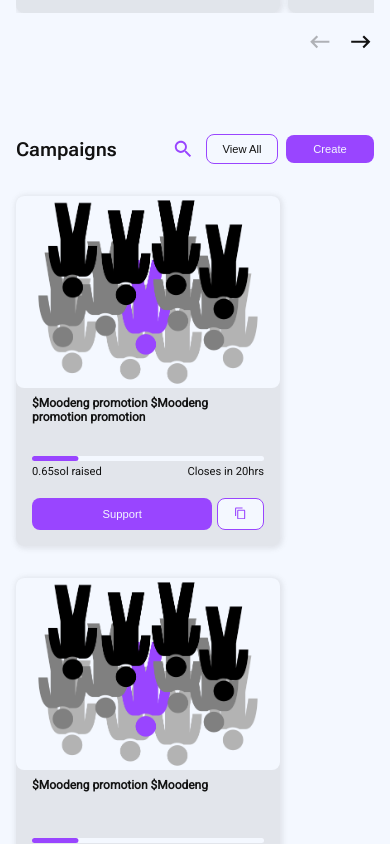
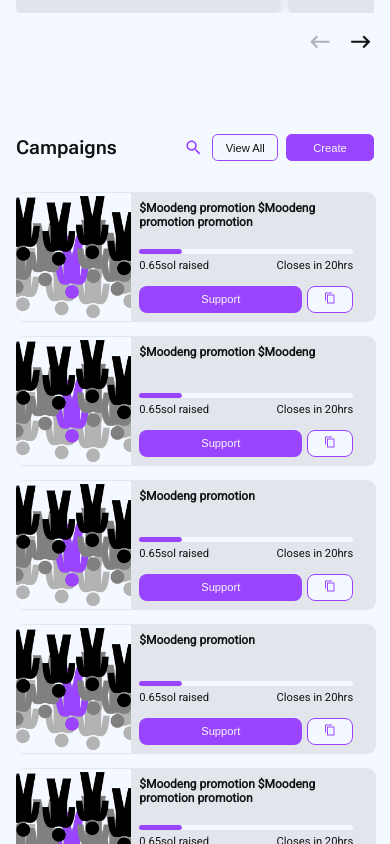
Before and after one commit to Gboly/fundmesol, a Next.js app: page / in a window 390 px wide. Shown: the part 1020-1864 px from the top of the page. Built offline with nearby package versions, Linux system fonts and the light colour scheme.

Commit message:
fix: Redesign card in campaigns at 560px

```diff
--- a/src/sections/home/campaigns/campaigns.css
+++ b/src/sections/home/campaigns/campaigns.css
@@ -34,11 +34,12 @@
     padding: .5rem 0;
     width: 5.5rem;
     border-radius: .5rem;
-    border: none;
     background-color: var(--primary-color);
     color: var(--light);
     font-size: var(--p3);
     cursor: pointer;
+    border: 1px solid var(--primary-color);
+
 }
 .campaigns > div:first-of-type > div > button:hover {
     opacity: .85;
@@ -47,7 +48,6 @@
     background-color: var(--bg-color);
     /* color: var(--primary-color); */
     color: var(--color);
-    border: 1px solid var(--primary-color);
     width: 4.5rem;
 }
 .campaigns > div:first-of-type > div > button:first-of-type:hover {
@@ -63,5 +63,64 @@
     margin-top: 1rem;
 }
 .campaigns .campaign-card {
-    margin-bottom: 1.5rem;
+    margin-bottom: 1.2rem;
 }
+
+@media screen and (max-width: 1024px) {
+    .campaigns > div:last-of-type {
+        justify-content: space-between;
+    }
+    .campaigns .campaign-card {
+        width: calc((100% / 3) - (1rem / 3));
+        min-width: calc((100% / 3) - (1rem / 3));
+    }
+}
+@media screen and (max-width: 850px) {
+    .campaigns .campaign-card {
+        width: calc(50% - .25rem);
+        min-width: calc(50% - .25rem);
+    }
+}
+@media screen and (max-width: 560px) {
+    .campaigns > div:first-of-type > div > i {
+        font-size: 1.2rem;
+        margin-right: 0.1rem;
+    }
+    .campaigns > div:first-of-type > div > button {
+        padding: .4rem 0;
+        border-radius: .35rem;
+    }
+    .campaigns > div:first-of-type > div > button:first-of-type {
+        width: 4.1rem;
+    }
+    .campaigns .campaign-card {
+        width: 100%;
+        min-width: 100%;
+        height: 8rem;
+        flex-flow: row nowrap;
+        margin-bottom: .5rem;
+        box-shadow: 1px 0 1px 1px var(--faded);
+    }
+    .campaigns .campaign-card img {
+        width: 7.2rem;
+        height: inherit;
+        border-radius: .5rem 0 0 .5rem;
+    }
+    .campaigns .campaign-card > div {
+        padding: .5rem .5rem;
+        width: calc(100% - 8rem);
+    }
+    .campaigns .campaign-card > div > p:first-of-type {
+        height: 2rem;
+        margin-bottom: 1rem;
+    }
+    .campaigns .campaign-card > div > div:last-of-type {
+        margin-top: .86rem;
+    }
+    .campaigns .campaign-card > div > div:last-of-type > button {
+        padding: .35rem 1rem;
+    }
+    .campaigns .campaign-card > div > div:last-of-type > button > i {
+        font-size: .75rem;
+    }
+}
```
